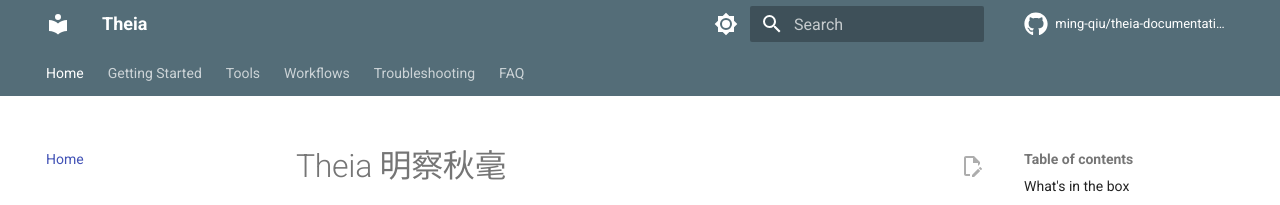
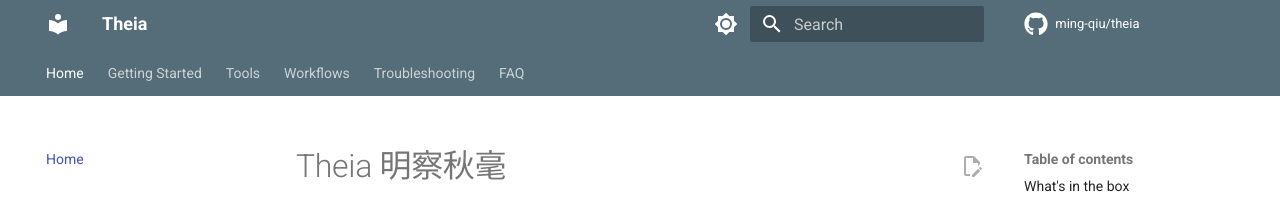
Before and after one commit to ming-qiu/theia-documentation, an MkDocs documentation site: the page built from docs/index.md, in a window 1280 px wide. Shown: the top 205 px of the page. Built offline with MkDocs 1.6.1 and Material for MkDocs 9.7.7, drawn with Linux system fonts in a browser that asks for light colours; comment, search, counter and statistics services are not loaded.

```diff
--- a/mkdocs.yml
+++ b/mkdocs.yml
@@ -1,8 +1,8 @@
 site_name: Theia
 site_description: Documentation for Theia, a suite of VFX editorial tools for DaVinci Resolve Studio.
 site_url: https://theia-docs.ming-q.com/
-repo_url: https://github.com/ming-qiu/theia-documentation
-repo_name: ming-qiu/theia-documentation
+repo_url: https://github.com/ming-qiu/theia
+repo_name: ming-qiu/theia
 edit_uri: edit/main/docs/
 
 docs_dir: docs
```
